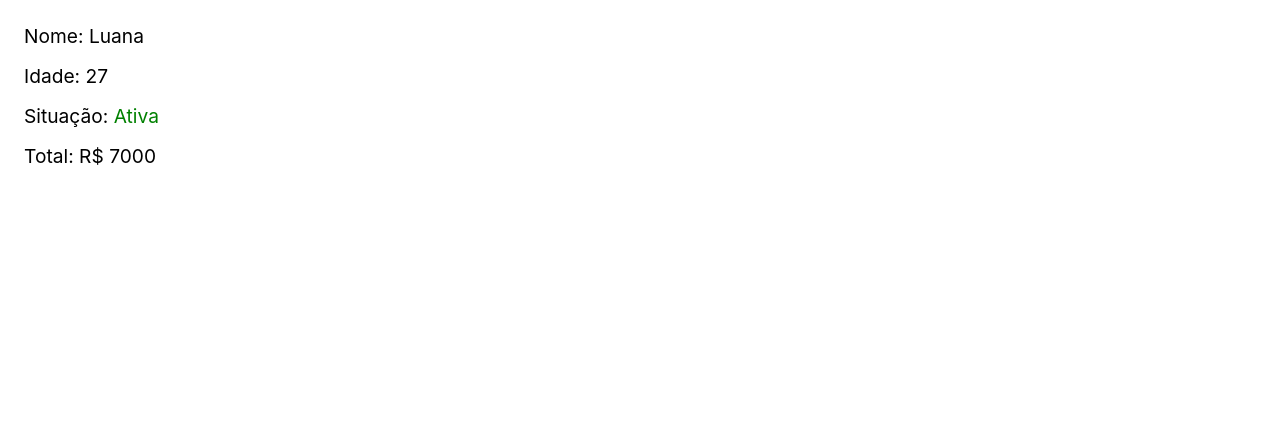
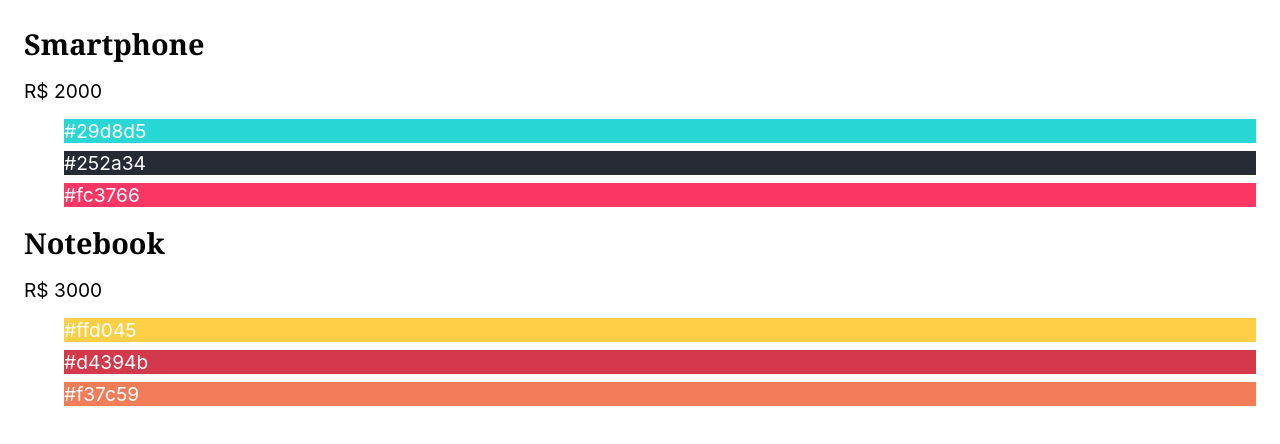
Before and after one commit to Gusm4n/ReactAula, a React (Create React App) app in the folder meuapp/: page / in a window 1280 px wide. Shown: the top 444 px of the page. Built offline with nearby package versions, Linux system fonts and the light colour scheme.

Commit message:
Aula de JSX Array

```diff
--- a/meuapp/src/App.js
+++ b/meuapp/src/App.js
@@ -1,49 +1,100 @@
 import React from 'react';
 
-const luana = {
-    cliente: 'Luana',
-    idade: 27,
-    compras: [
-      { nome: 'Notebook', preco: 'R$ 2500' },
-      { nome: 'Geladeira', preco: 'R$ 3000' },
-      { nome: 'Smartphone', preco: 'R$ 1500' },
-    ],
-    ativa: true,
-  };
+/*  AULA 1 - JSX */
 
-  const mario = {
-    cliente: 'Mario',
-    idade: 31,
-    compras: [
-      { nome: 'Notebook', preco: 'R$ 2500' },
-      { nome: 'Geladeira', preco: 'R$ 3000' },
-      { nome: 'Smartphone', preco: 'R$ 1500' },
-      { nome: 'Guitarra', preco: 'R$ 3500' },
-    ],
-    ativa: false,
-  };
+// const luana = {
+//     cliente: 'Luana',
+//     idade: 27,
+//     compras: [
+//       { nome: 'Notebook', preco: 'R$ 2500' },
+//       { nome: 'Geladeira', preco: 'R$ 3000' },
+//       { nome: 'Smartphone', preco: 'R$ 1500' },
+//     ],
+//     ativa: true,
+//   };
+
+//   const mario = {
+//     cliente: 'Mario',
+//     idade: 31,
+//     compras: [
+//       { nome: 'Notebook', preco: 'R$ 2500' },
+//       { nome: 'Geladeira', preco: 'R$ 3000' },
+//       { nome: 'Smartphone', preco: 'R$ 1500' },
+//       { nome: 'Guitarra', preco: 'R$ 3500' },
+//     ],
+//     ativa: false,
+//   };
+
+// const App = () => {
+
+//     const dados = luana;
+
+//   const total = dados.compras
+//     .map((item) => Number(item.preco.replace('R$ ', '')))
+//     .reduce((a, b) => a + b);
+//     return (
+//         <div>
+//         <p>Nome: {dados.cliente}</p>
+//         <p>Idade: {dados.idade}</p>
+//         <p>
+//           Situação:{' '}
+//           <span style={{ color: dados.ativa ? 'green' : 'red' }}>
+//             {dados.ativa ? 'Ativa' : 'Inativa'}
+//           </span>
+//         </p>
+//         <p>Total: R$ {total}</p>
+//         {total > 10000 && <p>Você está gastando muito</p>}
+//       </div>
+//     );
+// }
+
+/*FIM DA AULA 1 - JSX */
+
+/* AULA 2 - JSX ARRAYS */
+
+
+// Organize os produtos como mostrado no vídeo
+// Mostre apenas produtos que forem mais caros que R$ 1500
+
 
 const App = () => {
+  const produtos = [
+    {
+      id: 1,
+      nome: 'Smartphone',
+      preco: 'R$ 2000',
+      cores: ['#29d8d5', '#252a34', '#fc3766'],
+    },
+    {
+      id: 2,
+      nome: 'Notebook',
+      preco: 'R$ 3000',
+      cores: ['#ffd045', '#d4394b', '#f37c59'],
+    },
+    {
+      id: 3,
+      nome: 'Tablet',
+      preco: 'R$ 1500',
+      cores: ['#365069', '#47c1c8', '#f95786'],
+    },
+  ];
 
-    const dados = luana;
-
-  const total = dados.compras
-    .map((item) => Number(item.preco.replace('R$ ', '')))
-    .reduce((a, b) => a + b);
-    return (
-        <div>
-        <p>Nome: {dados.cliente}</p>
-        <p>Idade: {dados.idade}</p>
-        <p>
-          Situação:{' '}
-          <span style={{ color: dados.ativa ? 'green' : 'red' }}>
-            {dados.ativa ? 'Ativa' : 'Inativa'}
-          </span>
-        </p>
-        <p>Total: R$ {total}</p>
-        {total > 10000 && <p>Você está gastando muito</p>}
+  return <section>
+    {produtos
+    .filter((produto) => produto.preco.replace('R$ ', '') > 1500)
+    .map((produto) => (
+      <div key={produto.id}>
+        <h1>{produto.nome}</h1>
+        <p>{produto.preco}</p>
+        <ul>
+          {produto.cores.map((cor) => (
+            <li style={{backgroundColor: cor, color: 'white'}}key={cor}>{cor}</li>
+          ))}
+        </ul>
       </div>
-    );
-}
+    ))
+    }
+  </section>;
+};
 
 export default App;
```
